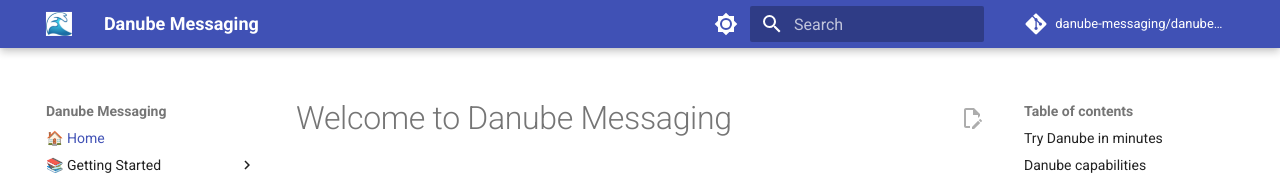
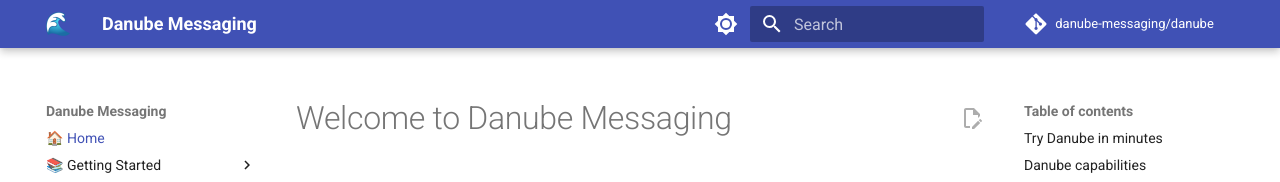
Before and after one commit to danube-messaging/danube_docs, an MkDocs documentation site: the page built from docs/index.md, in a window 1280 px wide. Shown: the top 182 px of the page. Built offline with MkDocs 1.6.1 and Material for MkDocs 9.7.7, drawn with Linux system fonts in a browser that asks for light colours; comment, search, counter and statistics services are not loaded.

Commit message:
use wave icon instead of old Danube logo

```diff
--- a/mkdocs.yml
+++ b/mkdocs.yml
@@ -10,9 +10,9 @@
 # ============================================================================
 # REPOSITORY
 # ============================================================================
-repo_url: https://github.com/danube-messaging/danube_docs
-repo_name: danube-messaging/danube_docs
-edit_uri: edit/main/docs/
+repo_url: https://github.com/danube-messaging/danube
+repo_name: danube-messaging/danube
+edit_uri: https://github.com/danube-messaging/danube_docs/edit/main/docs/
 
 # ============================================================================
 # COPYRIGHT
@@ -100,7 +100,7 @@
                   - Internal Resources: contributing/internal_resources.md
 theme:
         name: material
-        logo: assets/Wave.png
+        logo: assets/wave.png
         favicon: assets/favicon.ico # Create a favicon.ico file in docs/assets/
         font:
                 text: Roboto
```
Also changed, not shown: docs/assets/Wave.png (deleted), docs/assets/favicon.ico, docs/assets/wave.png (added).
